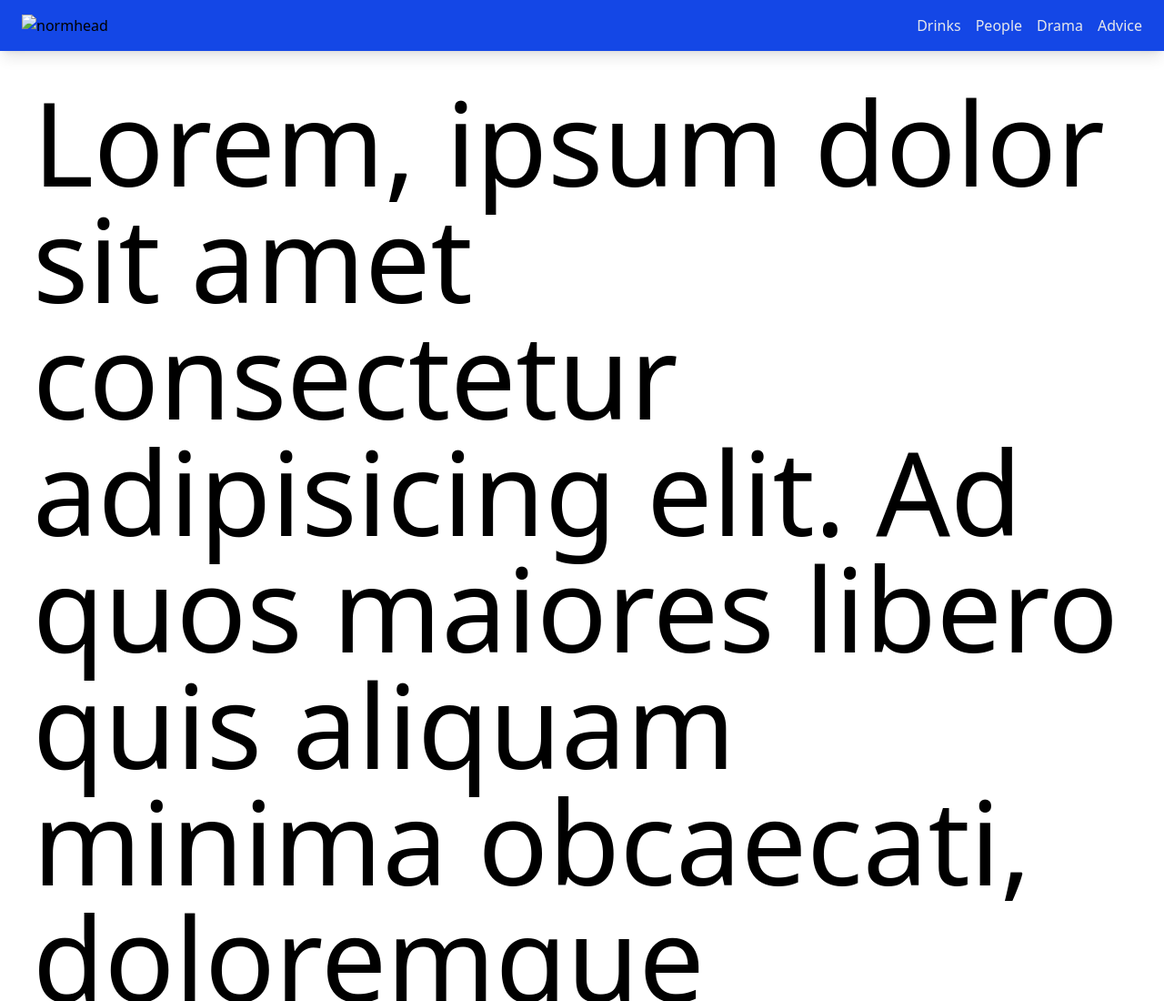
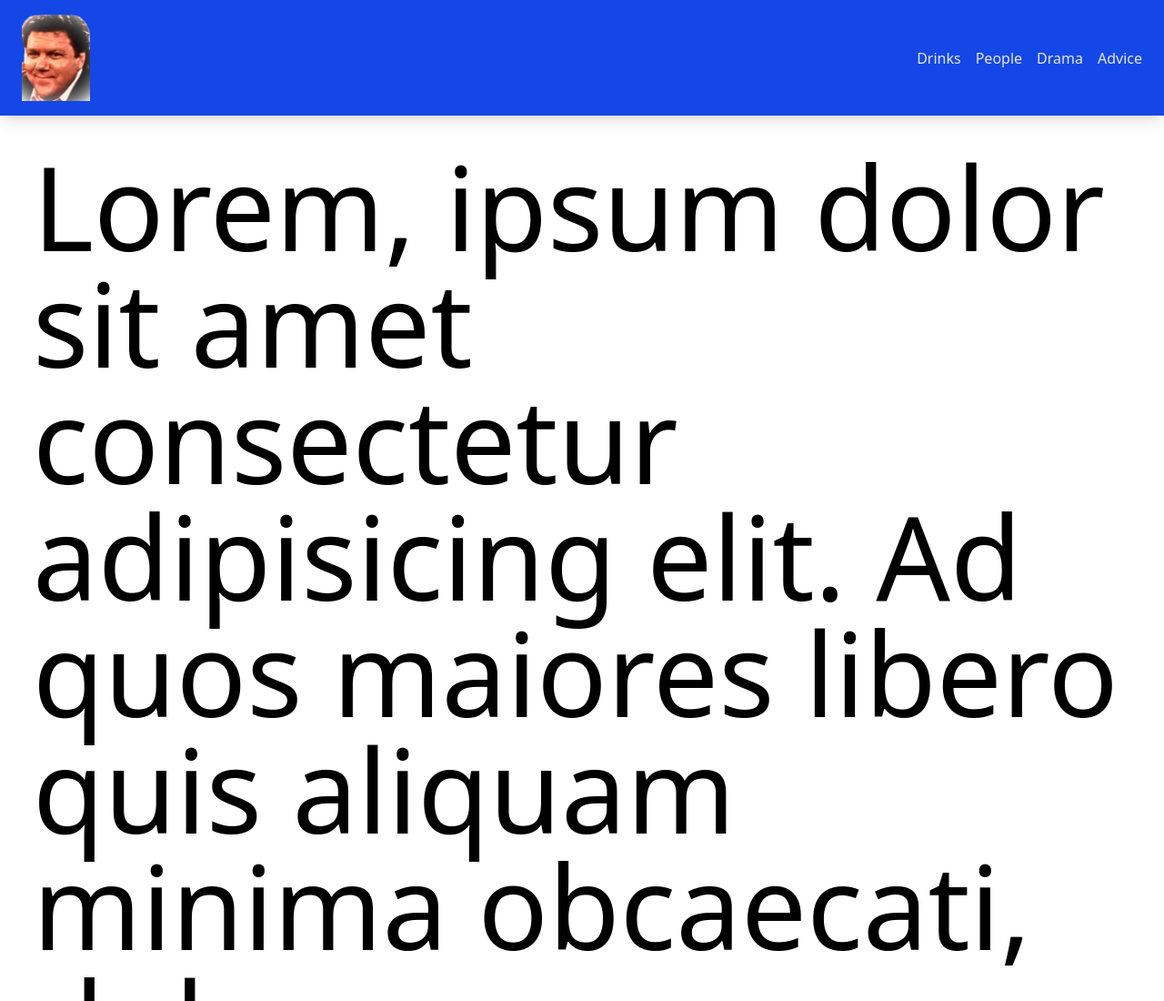
Before and after one commit to jebersole13/navbarforallseasons, a plain HTML site: page index.html in a window 1280 px wide. Shown: the top 1100 px of the page at 91% size. Drawn offline with nearby package versions, Linux system fonts and the light colour scheme; the site is published under a folder, as on GitHub Pages, so addresses that start at the root find nothing.

Commit message:
Update index.html

```diff
--- a/index.html
+++ b/index.html
@@ -26,7 +26,7 @@
         <nav id="navbar" class=" bg-blue-700 shadow-lg ">
             <div class="container mx-auto px-6 py-4 flex justify-between items-center">
                 <!--Norm Head-->
-                <a href="#" class="hover:bg-blue-300 transition-colors"><img src="/normheader.png" alt="normhead"> </a>
+                <a href="#" class="hover:bg-blue-300 transition-colors"><img src="normheader.png" alt="normhead"> </a>
                 <!--Desktop Navbar-->
                 <ul class="hidden md:flex space-x-4 text-gray-200 font-medium">
                     <li><a href="">Drinks</a></li>
```
